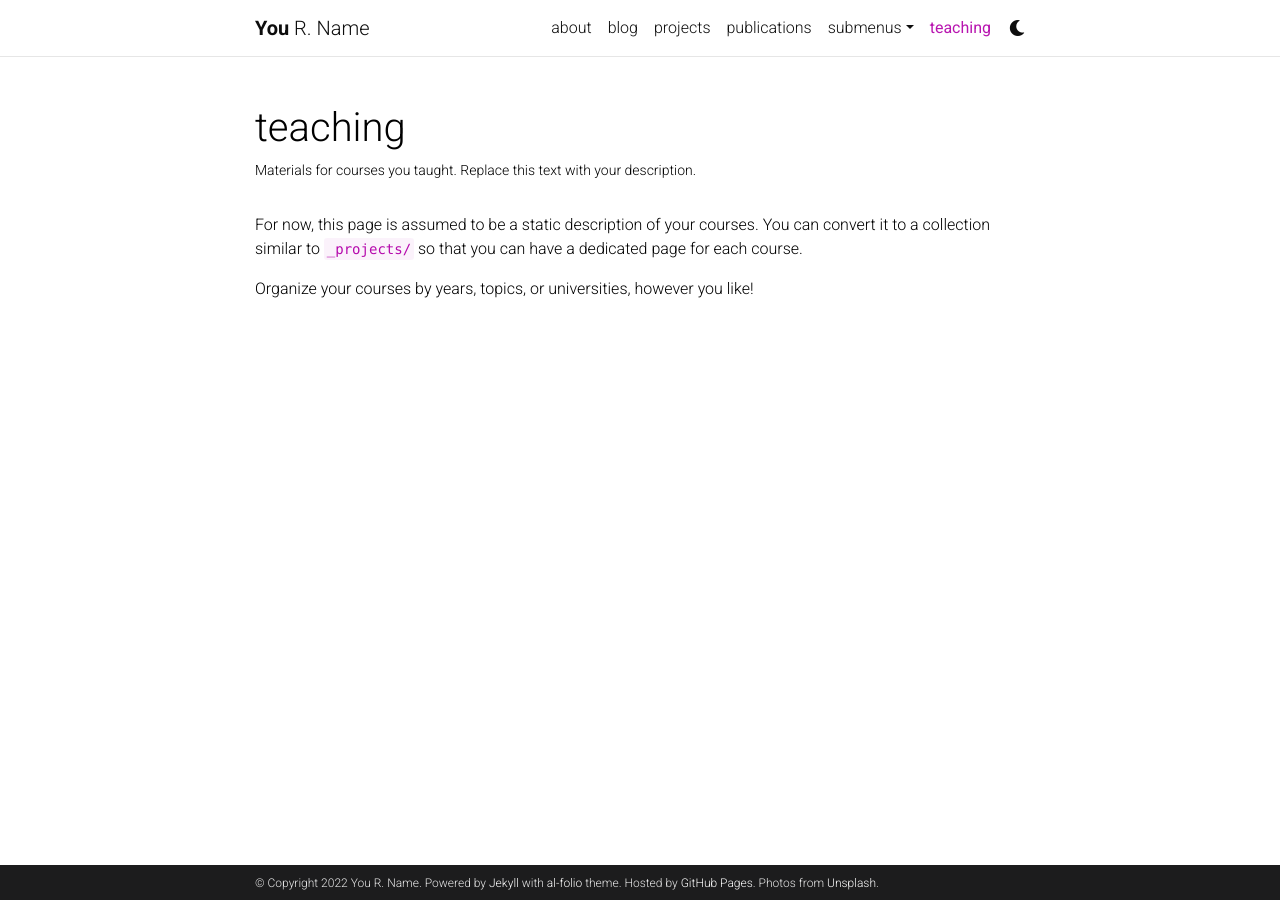
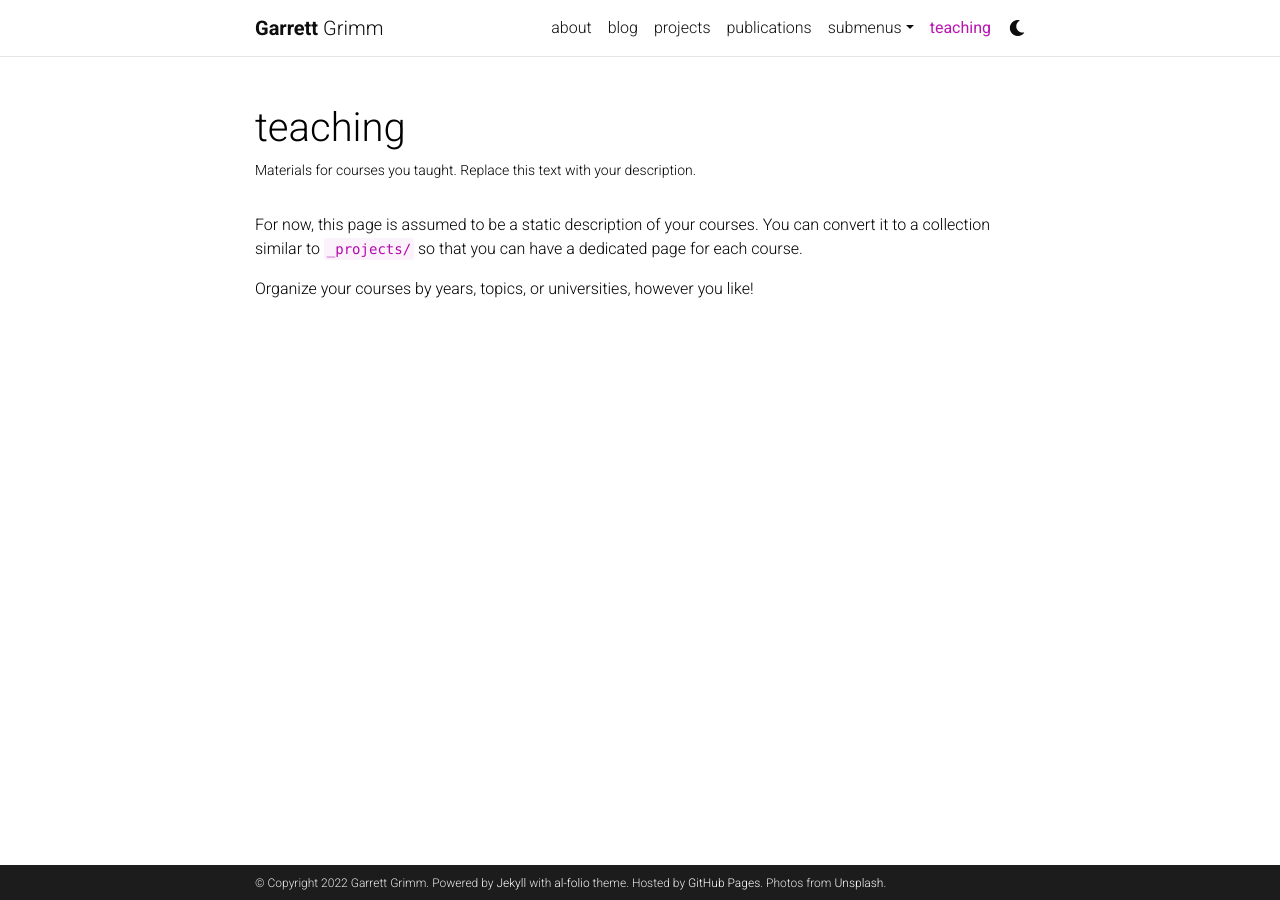
Before and after one commit to grimmdude/my-website, a Jekyll site: the page built from _pages/teaching.md, in a window 1280 px wide. Built offline with Jekyll 4.4.1, drawn with Linux system fonts in a browser that asks for light colours; comment, search, counter and statistics services are not loaded; a style sheet for code colours, icons or effects is not loaded.

Commit message:
will this fix site

```diff
--- a/_config.yml
+++ b/_config.yml
@@ -3,10 +3,10 @@
 # -----------------------------------------------------------------------------
 
 title: blank # the website title (if blank, full name will be used instead)
-first_name: You
-middle_name: R.
-last_name: Name
-email: you@example.com
+first_name: Garrett
+middle_name:
+last_name: Grimm
+email: garrett@grimmdude.com
 description: > # the ">" symbol means to ignore newlines until "footer_text:"
   A simple, whitespace theme for academics. Based on [*folio](https://github.com/bogoli/-folio) design.
 footer_text: >
@@ -17,8 +17,8 @@
 
 lang: en # the language of your site (for example: en, fr, cn, ru, etc.)
 icon: 🔥 # the emoji used as the favicon
-url: https://alshedivat.github.io # the base hostname & protocol for your site
-baseurl: /al-folio # the subpath of your site, e.g. /blog/
+url: https://grimmdude.github.io # the base hostname & protocol for your site
+baseurl: / # the subpath of your site, e.g. /blog/
 last_updated: false # set to true if you want to display last updated in the footer
 impressum_path:  # set to path to include impressum link in the footer, use the same path as permalink in a page, helps to conform with EU GDPR
 
```
